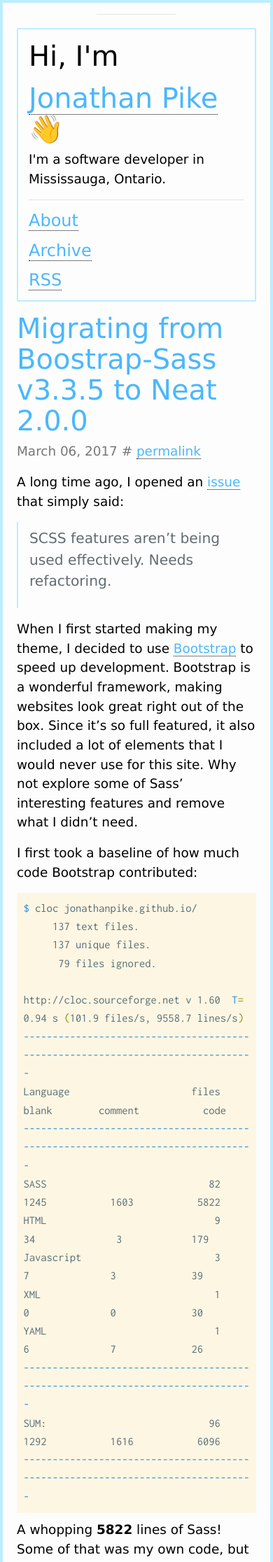
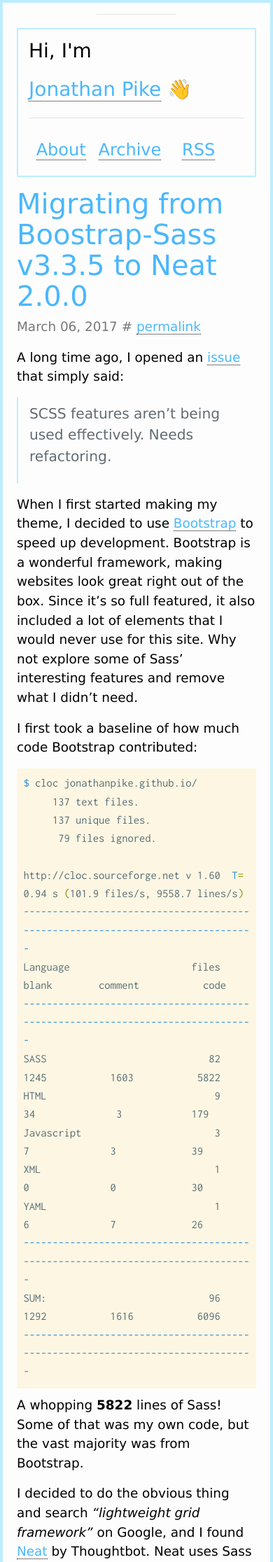
Before and after one commit to jonathanpike/jonathanpike.github.io, a Jekyll site: the page built from index.html, in a window 390 px wide. Shown: the top 2232 px of the page at 70% size. Built offline with Jekyll 4.4.1, drawn with Linux system fonts in a browser that asks for light colours; the list of posts is cut into pages by our own code.

Commit message:
Make header more mobile friendly

```diff
--- a/_includes/header.html
+++ b/_includes/header.html
@@ -1,14 +1,14 @@
 <header>
 
   <div class="animated fadeInDown namebox" id="box">
-    <h1>Hi, I'm</h1>
-    <h1><a href="{{ site.baseurl }}/"><span id="name">Jonathan Pike</span></a> 👋</h1>
-    <p>I'm a software developer in Mississauga, Ontario.</p>
+      <h1 class="namebox-title">Hi, I'm</h1>
+      <h1 class="namebox-title"><a href="{{ site.baseurl }}/"><span id="name">Jonathan Pike</span></a> 👋</h1>
+    <p class="namebox-subtitle">I'm a software developer in Mississauga, Ontario.</p>
     <hr />
     <ul class="navigation">
-      <li><h4><a href="/about/">About</a><span class="gray-text"></h4></li>
-      <li><h4><a href="/archive/">Archive</a><span class="gray-text"></h4></li>
-      <li><h4><a href="{{ "/feed.xml" | prepend: site.baseurl }}">RSS</a></h4></li>
+      <li class="navigation-item"><h4><a href="/about/">About</a><span class="gray-text"></h4></li>
+      <li class="navigation-item"><h4><a href="/archive/">Archive</a><span class="gray-text"></h4></li>
+      <li class="navigation-item"><h4><a href="{{ "/feed.xml" | prepend: site.baseurl }}">RSS</a></h4></li>
    </ul>
   </div>
 
--- a/_sass/_header.scss
+++ b/_sass/_header.scss
@@ -12,9 +12,30 @@
 	padding: 0 15px;
 }
 
+.namebox-title {
+  @media only screen and (max-width: 768px) {
+    font-size: $font-size-h3;
+    display: inline-block;
+  }
+}
+
+.namebox-subtitle {
+  @media only screen and (max-width: 768px) {
+    display: none;
+  }
+}
+
 .navigation {
   list-style: none;
   padding: 0px;
+}
+
+.navigation-item {
+  @media only screen and (max-width: 768px) {
+    display: inline-block;
+    width: calc(90%/3);
+    text-align: center;
+  }
 }
 
 .title a:link {
```
Also changed, not shown: _drafts/First-Job.md (added, +35 -0 lines).
